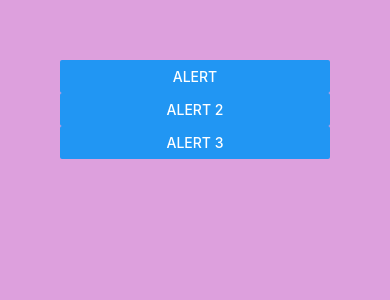
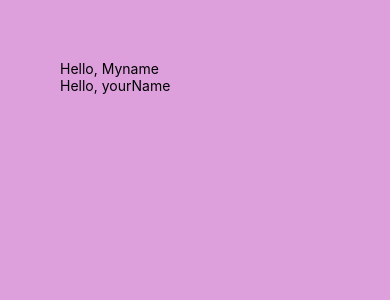
Before and after one commit to Gavin-1001/React-Native-Tutorials, a React Native app in the folder CoreComponents/: screen / in a window 390 px wide. Shown: the top 300 px of the page. Built offline with nearby package versions, Linux system fonts and the light colour scheme.

Commit message:
Finished Custom Components

```diff
--- a/CoreComponents/App.js
+++ b/CoreComponents/App.js
@@ -1,29 +1,15 @@
-import {View, Text, Image, ImageBackground, ScrollView, Button, Pressable, Modal, ActivityIndicator, Alert} from "react-native"
-import { useState } from "react";
-import { StatusBar } from "expo-status-bar";
+import {View} from "react-native"
+import Greet from "./Components/Greet"
 
 const logoImg = require("./assets/adaptive-icon.png");
 
 export default function App(){
 
-  const [isModalVisible, setIsModalVisible] = useState(false);
-
-  const [isStatusBarVisible, setIsStatusBarVisible] = useState(true);
 
   return(
   <View style={{backgroundColor:"plum", flex: 1, padding: 60}}>
-    <Button title={"Alert"} onPress={()=> Alert.alert("Invalid data...")}/>
-    <Button title={"Alert 2"} onPress={()=> Alert.alert("Invalid data...", "Data of birth incorrect")}/>
-    <Button title={"Alert 3"} onPress={()=> Alert.alert("Invalid data...", "Data of birth incorrect", [
-      {
-        text: "Cancel",
-        onPress:() => console.log("CANCEL PRESSED")
-      },
-      {
-        text: "OK",
-        onPress:() => console.log("OK PRESSED")
-      },
-    ])}/>
+      <Greet username="Myname"/>
+      <Greet username="yourName"/>
   </View>
   );
 }
--- /dev/null
+++ b/CoreComponents/Components/Greet.js
@@ -0,0 +1,11 @@
+import { Component } from "react";
+import {View, Text} from "react-native"
+
+export default function Greet({username}) {
+    return (
+        <View>
+
+            <Text>Hello, {username}</Text>
+        </View>
+    );
+}
```
